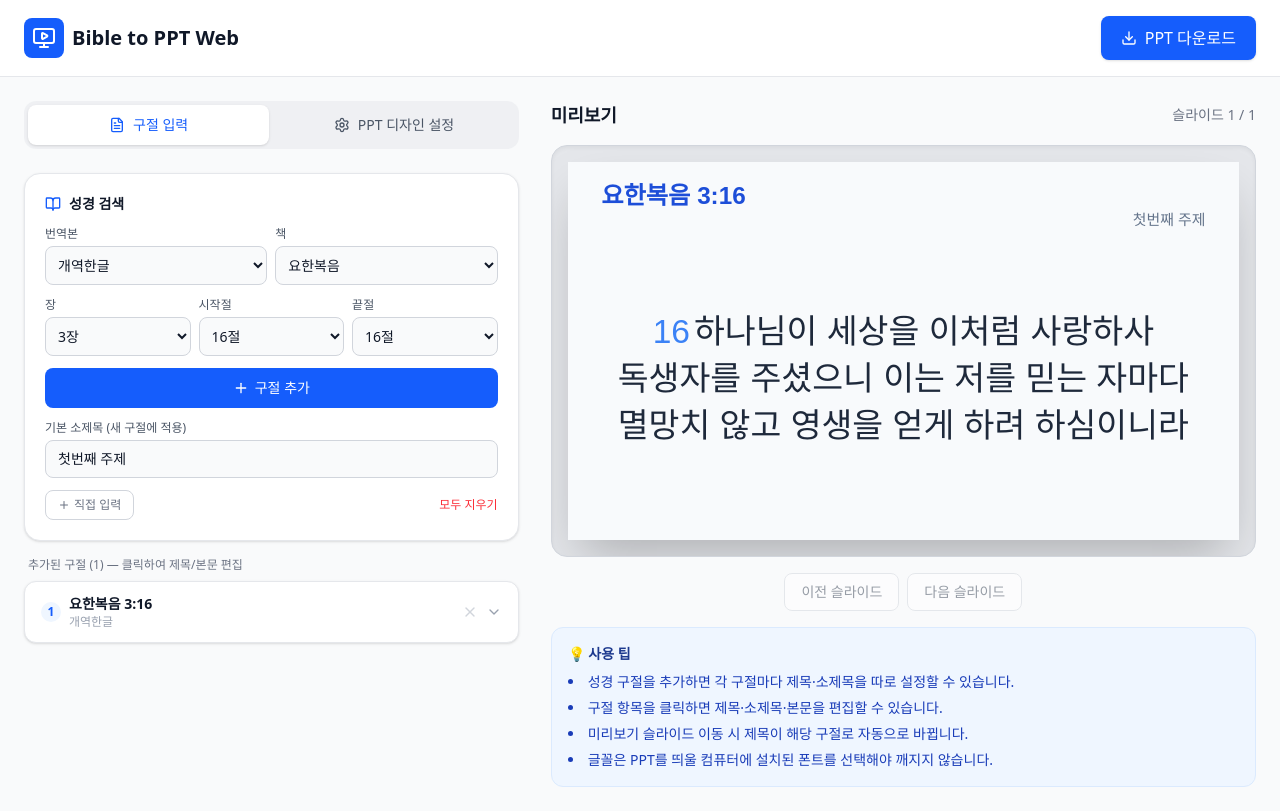
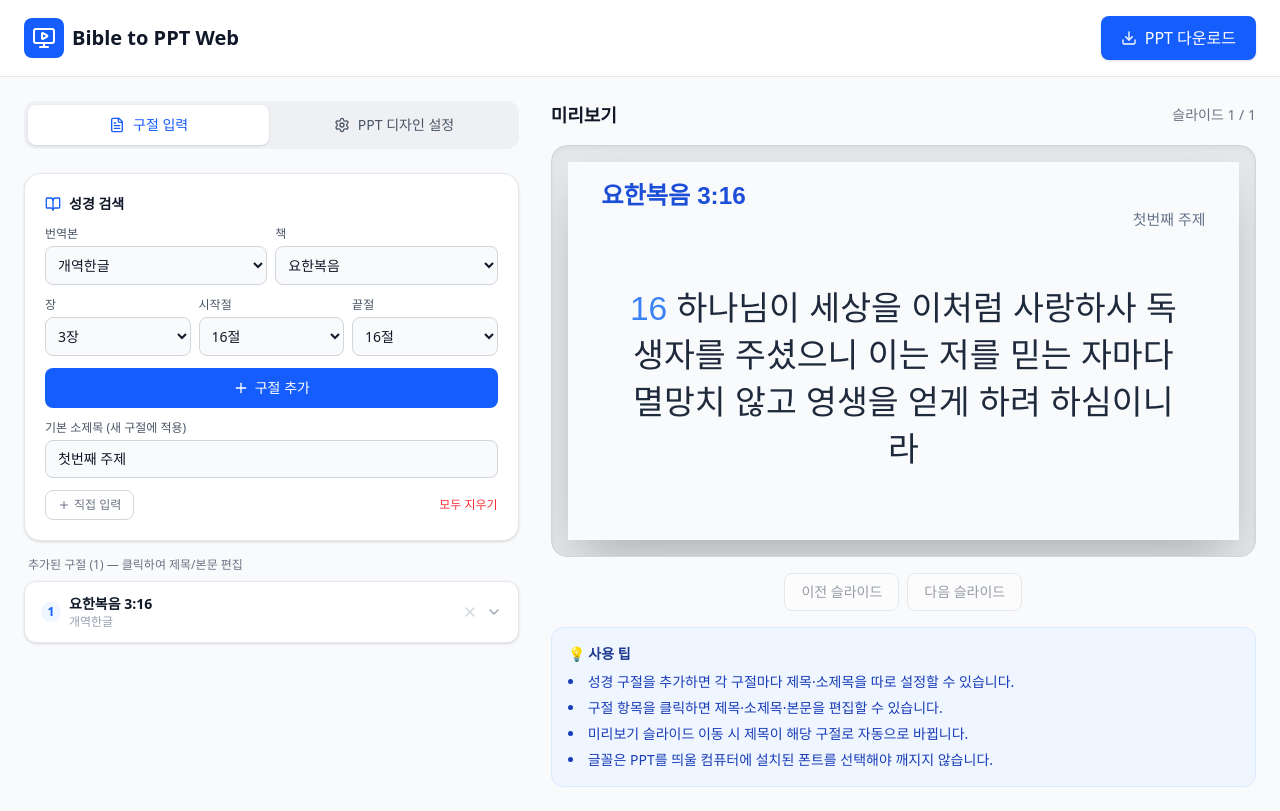
Before and after one commit to VibeCreAI/Bible2PPT, a React (Vite) app: page / in a window 1280 px wide. Built offline with nearby package versions, Linux system fonts and the light colour scheme.

Commit message:
feat: implement advanced text wrapping and layout for verses in slides

```diff
--- a/src/App.tsx
+++ b/src/App.tsx
@@ -154,6 +154,7 @@ const SLIDE_HEIGHT_BY_RATIO: Record<PPTSettings['ratio'], number> = {
 const BODY_WIDTH_PERCENT = 90;
 const MIN_BODY_HEIGHT_PERCENT = 5;
 const AUTO_PAGE_HEIGHT_SAFETY_IN = 0.2;
+const WRAP_WIDTH_SAFETY = 0.94;
 const CJK_CHAR_WIDTH_RATIO = 0.9;
 const CJK_CHAR_REGEX = /[\u1100-\u11FF\u3130-\u318F\uAC00-\uD7AF\u3040-\u30FF\u3400-\u9FFF]/;
 const PUNCTUATION_REGEX = /[.,;:!?'"()[\]{}<>/\\|`~@#$%^&*_+=-]/;
@@ -191,6 +192,18 @@ interface TextMeasureSegment {
   textScale: number;
 }
 
+interface BodyLineLayout {
+  verseNum?: string;
+  text: string;
+  y: number;
+  h: number;
+}
+
+interface BodyLayout {
+  lines: BodyLineLayout[];
+  totalHeight: number;
+}
+
 let textMeasureCanvas: HTMLCanvasElement | null = null;
 let verseMeasureRoot: HTMLDivElement | null = null;
 
@@ -209,6 +222,118 @@ const measureTextWidth = (segment: TextMeasureSegment, text: string) => {
   if (!ctx) return getFallbackTextWidth(text, segment.fontSize, segment.textScale);
   ctx.font = `${segment.bold ? 700 : 400} ${segment.fontSize}px "${segment.fontFamily}", sans-serif`;
   return ctx.measureText(text).width;
+};
+
+const measureTextRunWidth = (segment: TextMeasureSegment, text: string) => {
+  const chars = Array.from(text);
+  if (chars.length === 0) return 0;
+  const charSpacing = getCharSpacing(segment.fontSize, segment.textScale);
+  return chars.reduce((sum, char) => sum + measureTextWidth(segment, char), 0)
+    + Math.max(0, chars.length - 1) * charSpacing;
+};
+
+const getBodyWidthPt = () => (
+  SLIDE_WIDTH_IN * PPT_POINTS_PER_INCH * BODY_WIDTH_PERCENT / 100
+);
+
+const getSlideHeightIn = (settings: Pick<PPTSettings, 'ratio'>) => SLIDE_HEIGHT_BY_RATIO[settings.ratio];
+
+const getBodyBoxIn = (settings: Pick<PPTSettings, 'ratio' | 'bodyY' | 'bodyBottomMargin'>) => {
+  const slideHeightIn = getSlideHeightIn(settings);
+  return {
+    x: SLIDE_WIDTH_IN * (100 - BODY_WIDTH_PERCENT) / 200,
+    y: slideHeightIn * settings.bodyY / 100,
+    w: SLIDE_WIDTH_IN * BODY_WIDTH_PERCENT / 100,
+    h: slideHeightIn * getBodyHeightPercent(settings) / 100,
+  };
+};
+
+const getBodyTextSegment = (settings: PPTSettings): TextMeasureSegment => ({
+  text: '',
+  fontSize: settings.fontSize,
+  fontFamily: settings.bodyFontFamily,
+  bold: settings.bodyBold,
+  textScale: settings.bodyTextScale,
+});
+
+const getVerseNumTextSegment = (settings: PPTSettings): TextMeasureSegment => ({
+  text: '',
+  fontSize: settings.verseNumFontSize,
+  fontFamily: settings.verseNumFontFamily,
+  bold: settings.verseNumBold,
+  textScale: settings.verseNumTextScale,
+});
+
+const wrapVerseLines = (
+  verse: VerseData,
+  settings: PPTSettings,
+  maxWidthPt = getBodyWidthPt() * WRAP_WIDTH_SAFETY
+) => {
+  const bodySegment = getBodyTextSegment(settings);
+  const bodyCharSpacing = getCharSpacing(settings.fontSize, settings.bodyTextScale);
+  const verseNumWidth = verse.verseNum
+    ? measureTextRunWidth(getVerseNumTextSegment(settings), `${verse.verseNum} `)
+    : 0;
+
+  const lines: string[] = [];
+  let currentLine = '';
+  let currentWidth = verseNumWidth;
+
+  for (const char of Array.from(verse.text)) {
+    if (char === '\n') {
+      lines.push(currentLine);
+      currentLine = '';
+      currentWidth = 0;
+      continue;
+    }
+
+    const charWidth = measureTextWidth(bodySegment, char);
+    const spacing = currentLine.length > 0 ? bodyCharSpacing : 0;
+    const nextWidth = currentWidth + spacing + charWidth;
+
+    if (currentLine.length > 0 && nextWidth > maxWidthPt) {
+      lines.push(currentLine.trimEnd());
+      currentLine = char.trimStart();
+      currentWidth = currentLine ? charWidth : 0;
+    } else {
+      currentLine += char;
+      currentWidth = nextWidth;
+    }
+  }
+
+  lines.push(currentLine.trimEnd());
+  return lines.length > 0 ? lines : [''];
+};
+
+const buildBodyLayout = (verses: VerseData[], settings: PPTSettings): BodyLayout => {
+  const bodyLineHeightIn = (settings.fontSize * settings.verseLineSpacing) / PPT_POINTS_PER_INCH;
+  const verseNumHeightIn = settings.verseNumFontSize / PPT_POINTS_PER_INCH;
+  const verseGapIn = settings.verseGapPt / PPT_POINTS_PER_INCH;
+  const lines: BodyLineLayout[] = [];
+  let y = 0;
+
+  verses.forEach((verse, verseIndex) => {
+    const wrappedLines = wrapVerseLines(verse, settings);
+    wrappedLines.forEach((line, lineIndex) => {
+      const isFirstLine = lineIndex === 0;
+      const h = isFirstLine && verse.verseNum
+        ? Math.max(bodyLineHeightIn, verseNumHeightIn)
+        : bodyLineHeightIn;
+      lines.push({
+        verseNum: isFirstLine ? verse.verseNum : undefined,
+        text: line,
+        y,
+        h,
+      });
+      y += h;
+    });
+
+    if (verseIndex < verses.length - 1) {
+      y += verseGapIn;
+    }
+  });
+
+  return { lines, totalHeight: y };
 };
 
 const estimateWrappedLineCount = (segments: TextMeasureSegment[], maxWidth: number) => {
@@ -400,42 +525,16 @@ export default function App() {
       return groups;
     }
 
-    const slideHeightIn = SLIDE_HEIGHT_BY_RATIO[settings.ratio];
-    const bodyHeightIn = slideHeightIn * getBodyHeightPercent(settings) / 100;
-    const bodyWidthPt = SLIDE_WIDTH_IN * PPT_POINTS_PER_INCH * BODY_WIDTH_PERCENT / 100;
+    const bodyBox = getBodyBoxIn(settings);
     const bodyLineHeightIn = (settings.fontSize * settings.verseLineSpacing) / PPT_POINTS_PER_INCH;
     const usableBodyHeightIn = Math.max(
       0.1,
-      bodyHeightIn - Math.max(AUTO_PAGE_HEIGHT_SAFETY_IN, bodyLineHeightIn * 0.65)
+      bodyBox.h - Math.max(AUTO_PAGE_HEIGHT_SAFETY_IN, bodyLineHeightIn * 0.65)
     );
     const verseGapIn = settings.verseGapPt / PPT_POINTS_PER_INCH;
 
     const estimateVerseHeightIn = (verse: VerseData) => {
-      const measuredHeightIn = measureVerseHeightIn(verse, settings, bodyWidthPt);
-      if (measuredHeightIn) return measuredHeightIn;
-
-      const segments: TextMeasureSegment[] = [];
-      if (verse.verseNum) {
-        segments.push({
-          text: `${verse.verseNum} `,
-          fontSize: settings.verseNumFontSize,
-          fontFamily: settings.verseNumFontFamily,
-          bold: settings.verseNumBold,
-          textScale: settings.verseNumTextScale,
-        });
-      }
-      segments.push({
-        text: verse.text,
-        fontSize: settings.fontSize,
-        fontFamily: settings.bodyFontFamily,
-        bold: settings.bodyBold,
-        textScale: settings.bodyTextScale,
-      });
-      const lineCount = estimateWrappedLineCount(segments, bodyWidthPt);
-      const firstLineHeightIn = verse.verseNum
-        ? Math.max(bodyLineHeightIn, settings.verseNumFontSize / PPT_POINTS_PER_INCH)
-        : bodyLineHeightIn;
-      return firstLineHeightIn + Math.max(0, lineCount - 1) * bodyLineHeightIn;
+      return buildBodyLayout([verse], settings).totalHeight;
     };
 
     const groups: SlideData[] = [];
@@ -590,6 +689,60 @@ export default function App() {
     const titleH = Math.max(0.4, (settings.titleFontSize / 72) * 1.8);
     const subtitleH = Math.max(0.35, (settings.subtitleFontSize / 72) * 1.8);
 
+    const addBodyLine = (
+      slide: ReturnType<typeof pptx.addSlide>,
+      line: BodyLineLayout,
+      bodyBox: ReturnType<typeof getBodyBoxIn>,
+      startOffsetY: number
+    ) => {
+      const y = bodyBox.y + startOffsetY + line.y;
+      const commonOptions: any = {
+        x: bodyBox.x,
+        y,
+        w: bodyBox.w,
+        h: line.h,
+        fontFace: settings.bodyFontFamily,
+        fontSize: settings.fontSize,
+        bold: settings.bodyBold,
+        color: settings.textColor.replace('#', ''),
+        align: settings.textAlign,
+        valign: 'top',
+        margin: 0,
+        fit: 'resize',
+      };
+
+      if (line.verseNum) {
+        slide.addText([
+          {
+            text: `${line.verseNum} `,
+            options: {
+              fontSize: settings.verseNumFontSize,
+              color: settings.verseNumColor.replace('#', ''),
+              fontFace: settings.verseNumFontFamily,
+              bold: settings.verseNumBold,
+              charSpacing: getCharSpacing(settings.verseNumFontSize, settings.verseNumTextScale),
+            },
+          },
+          {
+            text: line.text,
+            options: {
+              fontSize: settings.fontSize,
+              color: settings.textColor.replace('#', ''),
+              fontFace: settings.bodyFontFamily,
+              bold: settings.bodyBold,
+              charSpacing: getCharSpacing(settings.fontSize, settings.bodyTextScale),
+            },
+          },
+        ], commonOptions);
+        return;
+      }
+
+      slide.addText(line.text, {
+        ...commonOptions,
+        charSpacing: getCharSpacing(settings.fontSize, settings.bodyTextScale),
+      });
+    };
+
     const addSlideContent = (slide: ReturnType<typeof pptx.addSlide>, pTitle: string, pSubtitle: string, slideVerses: VerseData[], valign: 'middle' | 'top') => {
       if (settings.bgImage) {
         slide.background = { data: settings.bgImage };
@@ -615,53 +768,12 @@ export default function App() {
           margin: 0,
         });
       }
-      const textElements: any[] = [];
-      slideVerses.forEach((verse, index) => {
-        const isLastVerse = index === slideVerses.length - 1;
-        if (verse.verseNum) {
-          // Keep verse number inline so larger verse sizes do not shift the first line upward
-          textElements.push({
-            text: `${verse.verseNum} `,
-            options: {
-              fontSize: settings.verseNumFontSize,
-              color: settings.verseNumColor.replace('#', ''),
-              fontFace: settings.verseNumFontFamily,
-              bold: settings.verseNumBold,
-              charSpacing: getCharSpacing(settings.verseNumFontSize, settings.verseNumTextScale),
-            },
-          });
-        }
-        textElements.push({
-          text: verse.text,
-          options: {
-            fontSize: settings.fontSize,
-            color: settings.textColor.replace('#', ''),
-            fontFace: settings.bodyFontFamily,
-            bold: settings.bodyBold,
-            charSpacing: getCharSpacing(settings.fontSize, settings.bodyTextScale),
-            breakLine: true, // always break after verse text
-          },
-        });
-        // Adjustable spacer between verses (independent from within-verse line spacing)
-        if (!isLastVerse && settings.verseGapPt > 0) {
-          textElements.push({
-            text: ' ',
-            options: {
-              fontSize: settings.verseGapPt,
-              fontFace: settings.bodyFontFamily,
-              bold: settings.bodyBold,
-              breakLine: true,
-            },
-          });
-        }
-      });
-      const bodyTextOptions: any = {
-        x: '5%', y: `${settings.bodyY}%`, w: '90%', h: `${getBodyHeightPercent(settings)}%`,
-        fontFace: settings.bodyFontFamily, bold: settings.bodyBold, align: settings.textAlign, valign,
-        lineSpacingMultiple: settings.verseLineSpacing,
-        margin: 0,
-      };
-      slide.addText(textElements, bodyTextOptions);
+      const bodyBox = getBodyBoxIn(settings);
+      const bodyLayout = buildBodyLayout(slideVerses, settings);
+      const startOffsetY = valign === 'middle'
+        ? Math.max(0, (bodyBox.h - bodyLayout.totalHeight) / 2)
+        : 0;
+      bodyLayout.lines.forEach(line => addBodyLine(slide, line, bodyBox, startOffsetY));
     };
 
     for (const passage of passages) {
@@ -693,6 +805,9 @@ export default function App() {
   };
 
   const currentPreviewSlide = allSlides[previewSlideIndex];
+  const currentPreviewBodyLayout = currentPreviewSlide
+    ? buildBodyLayout(currentPreviewSlide.verses, settings)
+    : { lines: [], totalHeight: 0 };
 
   return (
     <div className="min-h-screen bg-gray-50 text-gray-900 font-sans">
@@ -1221,16 +1336,50 @@ export default function App() {
                   overflow: 'hidden',
                 }}
               >
-                <div style={{ display: 'flex', flexDirection: 'column', gap: `${settings.verseGapPt * previewFontScale}px` }}>
-                  {currentPreviewSlide?.verses.map((verse, idx) => (
-                    <p key={idx} className="break-keep" style={{ fontSize: `${settings.fontSize * previewFontScale}px`, lineHeight: settings.verseLineSpacing, margin: 0, fontWeight: settings.bodyBold ? 700 : 400, letterSpacing: getPreviewLetterSpacing(settings.fontSize, settings.bodyTextScale, previewFontScale) }}>
-                      {verse.verseNum && (
-                        <span className="mr-1 inline-block" style={{ color: settings.verseNumColor, fontSize: `${settings.verseNumFontSize * previewFontScale}px`, fontWeight: settings.verseNumBold ? 700 : 400, lineHeight: 1, fontFamily: `"${settings.verseNumFontFamily}", sans-serif`, letterSpacing: getPreviewLetterSpacing(settings.verseNumFontSize, settings.verseNumTextScale, previewFontScale) }}>
-                          {verse.verseNum}
+                <div
+                  style={{
+                    position: 'relative',
+                    width: '100%',
+                    height: `${currentPreviewBodyLayout.totalHeight * PPT_POINTS_PER_INCH * previewFontScale}px`,
+                  }}
+                >
+                  {currentPreviewBodyLayout.lines.map((line, idx) => (
+                    <div
+                      key={idx}
+                      className="break-keep"
+                      style={{
+                        position: 'absolute',
+                        top: `${line.y * PPT_POINTS_PER_INCH * previewFontScale}px`,
+                        left: 0,
+                        width: '100%',
+                        height: `${line.h * PPT_POINTS_PER_INCH * previewFontScale}px`,
+                        fontSize: `${settings.fontSize * previewFontScale}px`,
+                        lineHeight: `${line.h * PPT_POINTS_PER_INCH * previewFontScale}px`,
+                        margin: 0,
+                        fontWeight: settings.bodyBold ? 700 : 400,
+                        letterSpacing: getPreviewLetterSpacing(settings.fontSize, settings.bodyTextScale, previewFontScale),
+                        whiteSpace: 'nowrap',
+                        overflow: 'hidden',
+                      }}
+                    >
+                      {line.verseNum && (
+                        <span
+                          className="inline-block"
+                          style={{
+                            color: settings.verseNumColor,
+                            fontSize: `${settings.verseNumFontSize * previewFontScale}px`,
+                            fontWeight: settings.verseNumBold ? 700 : 400,
+                            lineHeight: 1,
+                            fontFamily: `"${settings.verseNumFontFamily}", sans-serif`,
+                            letterSpacing: getPreviewLetterSpacing(settings.verseNumFontSize, settings.verseNumTextScale, previewFontScale),
+                            whiteSpace: 'pre',
+                          }}
+                        >
+                          {`${line.verseNum} `}
                         </span>
                       )}
-                      {verse.text}
-                    </p>
+                      {line.text}
+                    </div>
                   ))}
                 </div>
               </div>
```
